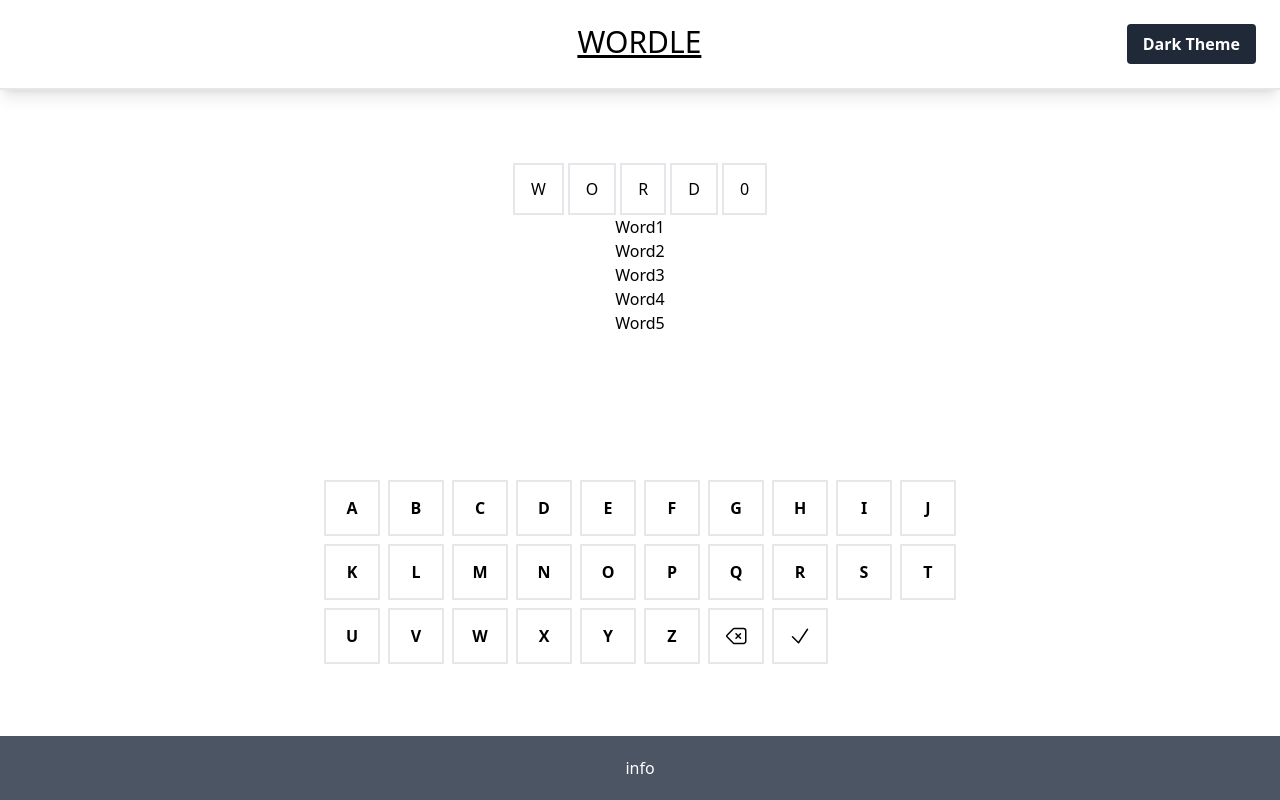
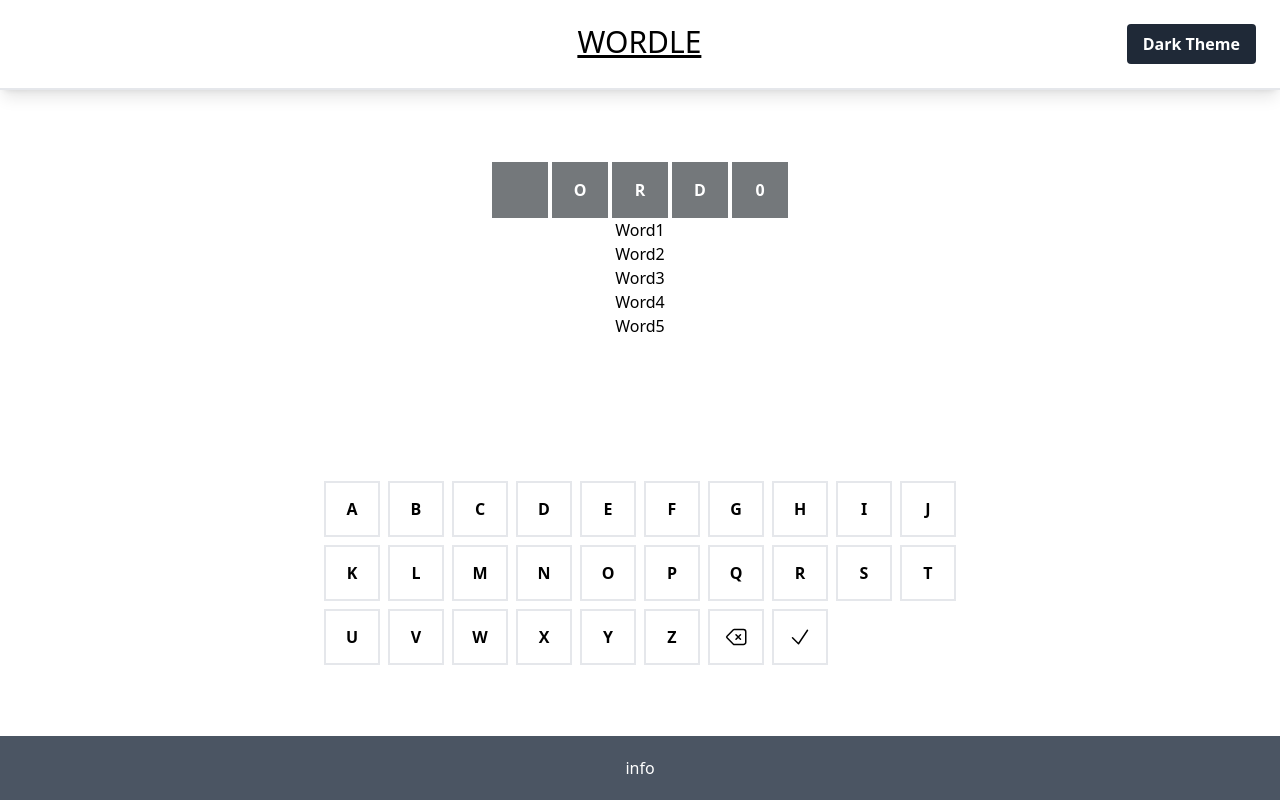
Before and after one commit to priegelsdev/wordle, a React (Vite) app: page / in a window 1280 px wide. Built offline with nearby package versions, Linux system fonts and the light colour scheme.

Commit message:
add custom gray color to config and create RowsContainer component

```diff
--- a/src/App.tsx
+++ b/src/App.tsx
@@ -1,4 +1,7 @@
+import React, { useState } from 'react';
+
 import Keyboard from './Components/Keyboard';
+import RowsContainer from './Components/RowsContainer';
 import words from './words.json';
 
 export default function App() {
@@ -8,6 +11,10 @@
   // add word state to hold word to be guessed
 
   // add Word rows component
+
+  const [quizWord, setQuizWord] = useState<string>(
+    words[Math.floor(Math.random() * words.length)]
+  );
 
   return (
     <main className="w-screen h-screen flex flex-col justify-between">
@@ -20,6 +27,10 @@
       </header>
 
       <div className="m-auto lg text-center">
+        <RowsContainer quizWord={quizWord} />
+      </div>
+
+      {/* <div className="m-auto lg text-center">
         <div className="flex gap-1">
           <div className="px-4 py-3 border-solid border-2 flex justify-center items-center">
             W
@@ -42,7 +53,7 @@
         <div>Word3</div>
         <div>Word4</div>
         <div>Word5</div>
-      </div>
+      </div> */}
 
       <div className="m-auto">
         <Keyboard />
--- a/src/Components/RowsContainer.tsx
+++ b/src/Components/RowsContainer.tsx
@@ -1,20 +1,25 @@
-export default function RowsContainer() {
+type RowsContainerProps = {
+  quizWord: string;
+};
+
+export default function RowsContainer({ quizWord }: RowsContainerProps) {
+  const wordArr = quizWord.split('');
+  console.log(wordArr);
+
   return (
     <>
       <div className="flex gap-1">
-        <div className="px-4 py-3 border-solid border-2 flex justify-center items-center">
-          W
-        </div>
-        <div className="px-4 py-3 border-solid border-2 flex justify-center items-center">
+        <div className="aspect-square w-14 bg-asphalt-gray text-white font-bold flex justify-center items-center"></div>
+        <div className="aspect-square w-14 bg-asphalt-gray text-white font-bold flex justify-center items-center">
           O
         </div>
-        <div className="px-4 py-3 border-solid border-2 flex justify-center items-center">
+        <div className="aspect-square w-14 bg-asphalt-gray text-white font-bold flex justify-center items-center">
           R
         </div>
-        <div className="px-4 py-3 border-solid border-2 flex justify-center items-center">
+        <div className="aspect-square w-14 bg-asphalt-gray text-white font-bold flex justify-center items-center">
           D
         </div>
-        <div className="px-4 py-3 border-solid border-2 flex justify-center items-center">
+        <div className="aspect-square w-14 bg-asphalt-gray text-white font-bold flex justify-center items-center">
           0
         </div>
       </div>
--- a/tailwind.config.cjs
+++ b/tailwind.config.cjs
@@ -7,6 +7,9 @@
         // Keyboard grid
         Keyboard: 'repeat(10, minmax(0, 56px))',
       },
+      colors: {
+        'asphalt-gray': '#74787B',
+      },
     },
   },
   plugins: [],
```
